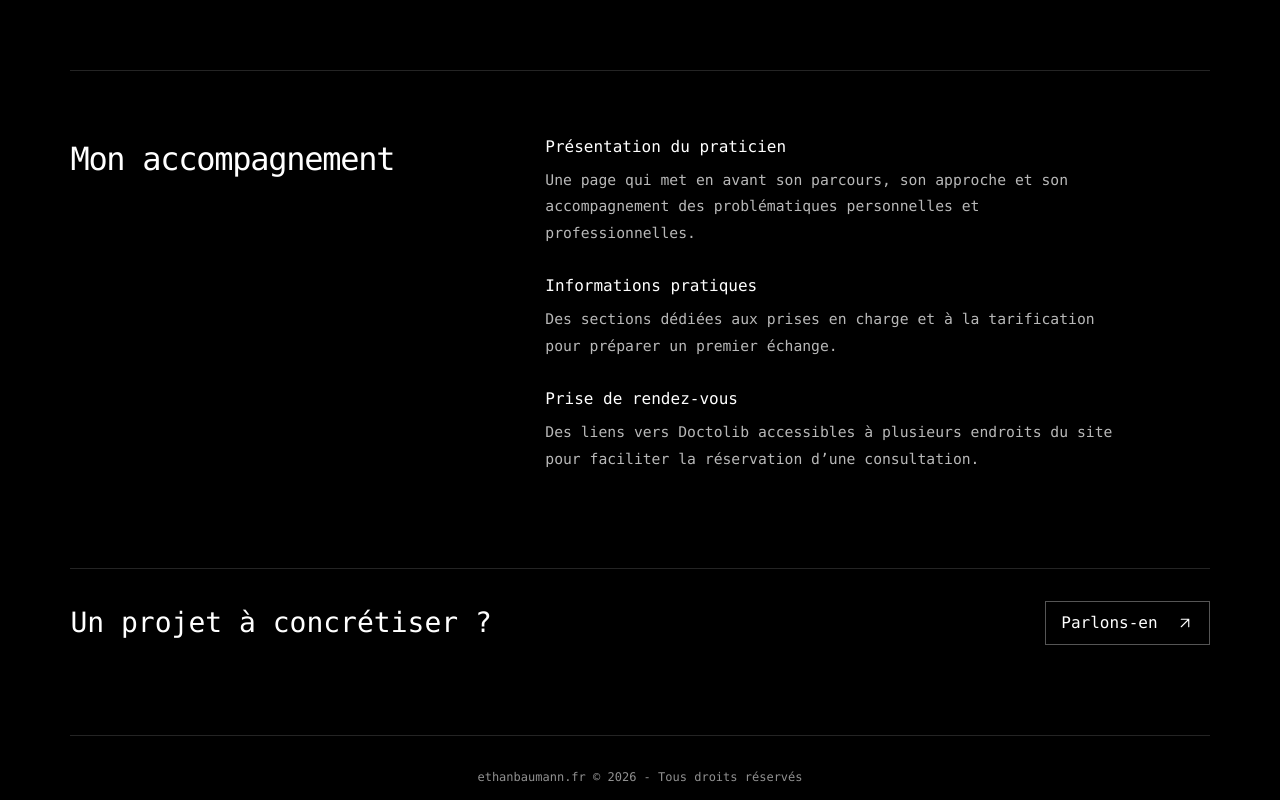
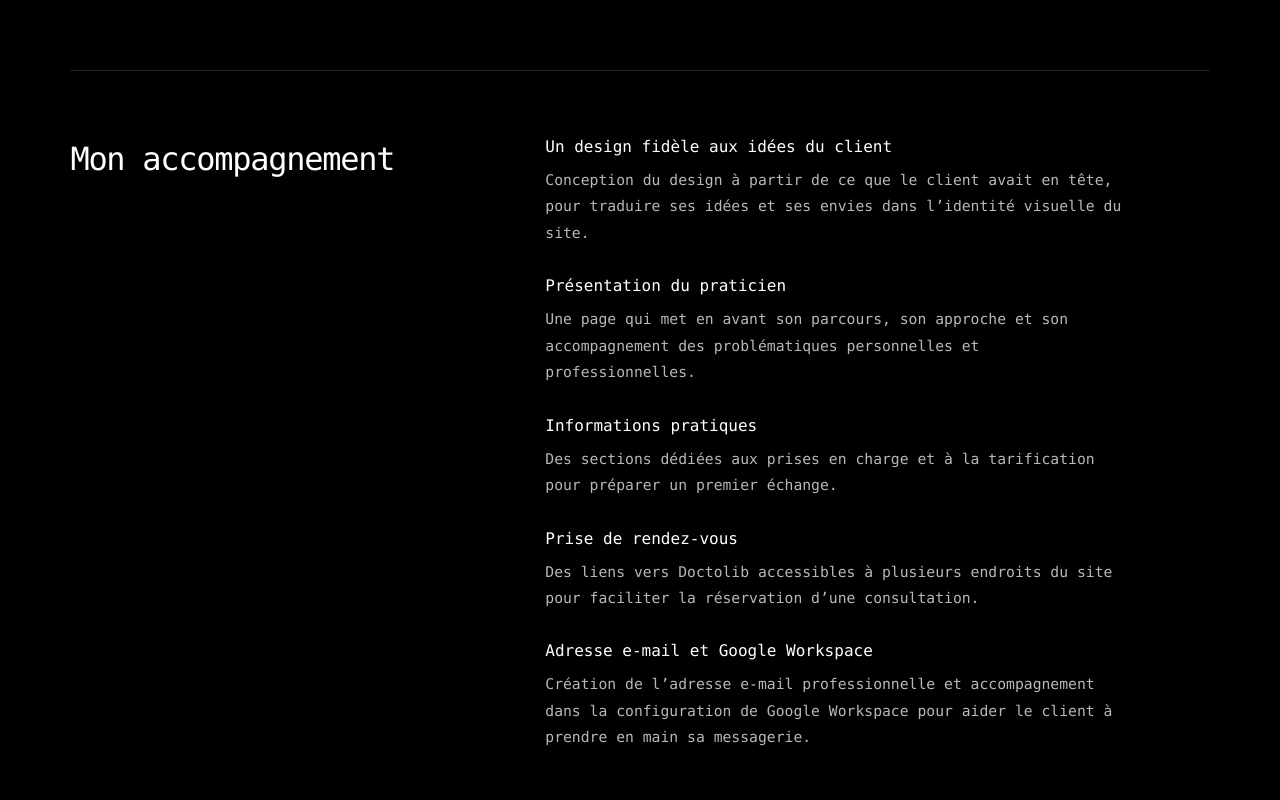
Before and after one commit to ethan-bmn/ethanbaumann.fr, a Nuxt app: page /portfolio/franceschibaumann in a window 1280 px wide. Shown: the part 1480-2280 px from the top of the page. Built offline with nearby package versions, Linux system fonts and the light colour scheme.

Commit message:
docs(portfolio): expand Franceschi Baumann project insights

```diff
--- a/app/data/projects.ts
+++ b/app/data/projects.ts
@@ -37,9 +37,11 @@ export const projects = [
       'Il rassemble les informations sur les prises en charge, les tarifs et les modalités de consultation, avec un accès à la prise de rendez-vous sur Doctolib.'
     ],
     insights: [
+      { title: 'Un design fidèle aux idées du client', text: 'Conception du design à partir de ce que le client avait en tête, pour traduire ses idées et ses envies dans l’identité visuelle du site.' },
       { title: 'Présentation du praticien', text: 'Une page qui met en avant son parcours, son approche et son accompagnement des problématiques personnelles et professionnelles.' },
       { title: 'Informations pratiques', text: 'Des sections dédiées aux prises en charge et à la tarification pour préparer un premier échange.' },
-      { title: 'Prise de rendez-vous', text: 'Des liens vers Doctolib accessibles à plusieurs endroits du site pour faciliter la réservation d’une consultation.' }
+      { title: 'Prise de rendez-vous', text: 'Des liens vers Doctolib accessibles à plusieurs endroits du site pour faciliter la réservation d’une consultation.' },
+      { title: 'Adresse e-mail et Google Workspace', text: 'Création de l’adresse e-mail professionnelle et accompagnement dans la configuration de Google Workspace pour aider le client à prendre en main sa messagerie.' }
     ],
     comment: ''
   }
```
